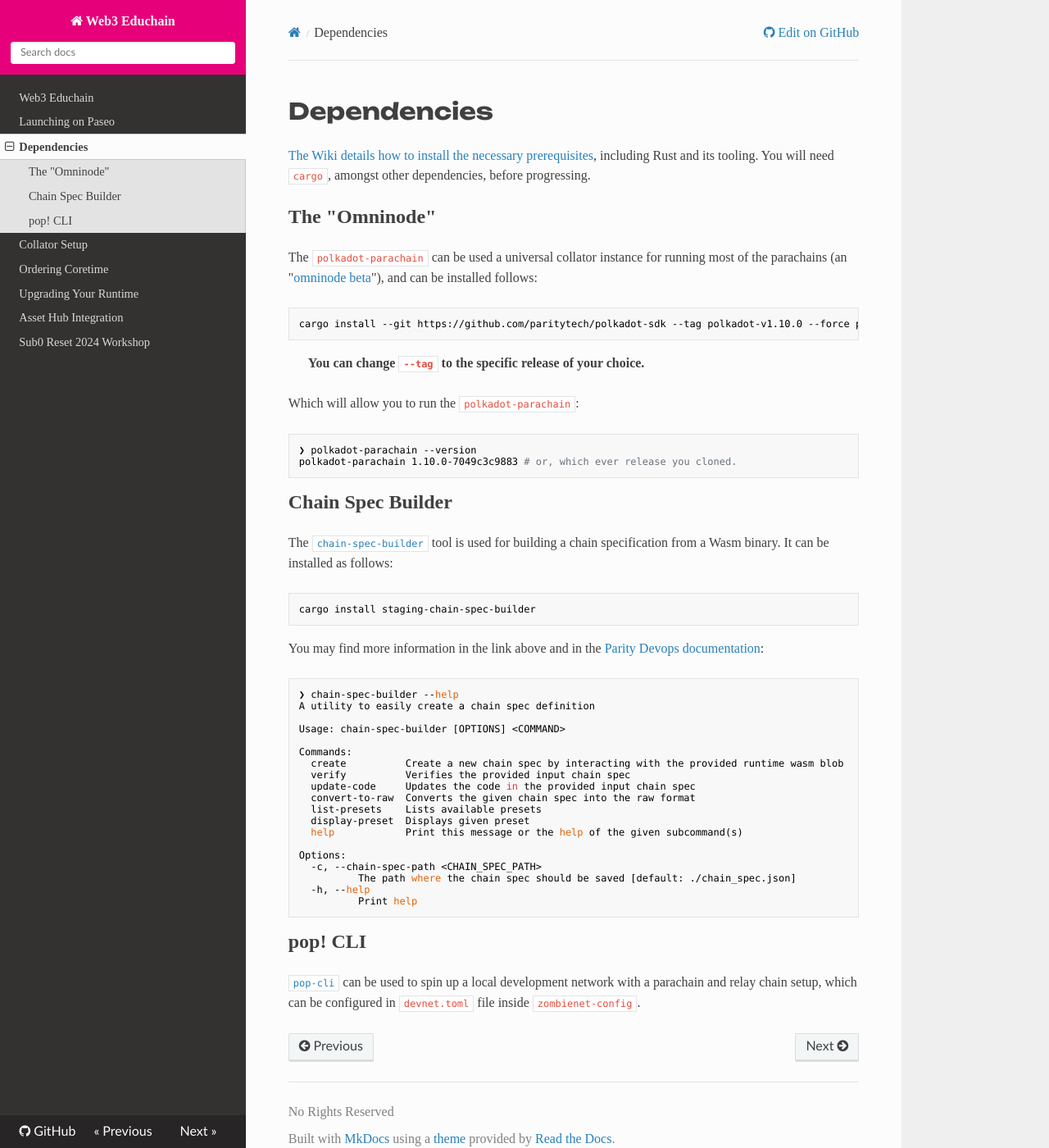
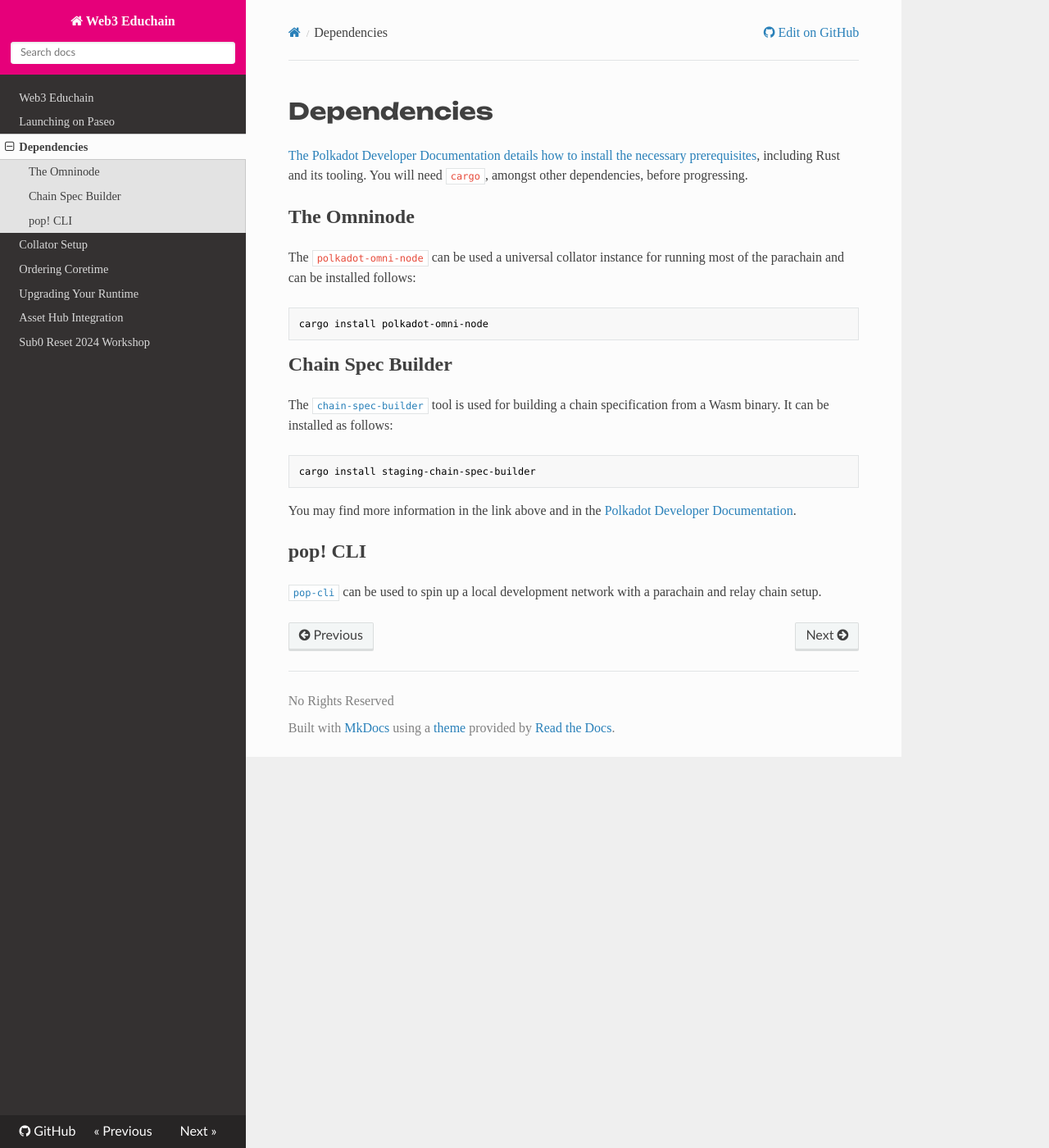
Before and after one commit to w3f/educhain, an MkDocs documentation site: the page built from docs/install.md, in a window 1280 px wide and 1400 px high. Shown: the whole window at 82% size. Built offline with MkDocs 1.6.1, drawn with Linux system fonts in a browser that asks for light colours; nearby versions of some CDN libraries.

Commit message:
remove refrences to polkadot-parachain

````diff
--- a/docs/install.md
+++ b/docs/install.md
@@ -1,23 +1,13 @@
 # Dependencies
 
-[The Wiki details how to install the necessary prerequisites](https://guide.kusama.network/docs/build-guides-install-deps/), including Rust and its tooling. You will need `cargo`, amongst other dependencies, before progressing.
+[The Polkadot Developer Documentation details how to install the necessary prerequisites](https://docs.polkadot.com/develop/parachains/install-polkadot-sdk/), including Rust and its tooling. You will need `cargo`, amongst other dependencies, before progressing.
 
-## The "Omninode"
+## The Omninode
 
-The `polkadot-parachain` can be used a universal collator instance for running most of the parachains (an "[omninode beta](https://forum.polkadot.network/t/polkadot-parachain-omni-node-gathering-ideas-and-feedback/7823)"), and can be installed follows:
+The `polkadot-omni-node` can be used a universal collator instance for running most of the parachain and can be installed follows:
 
 ```sh
-cargo install --git https://github.com/paritytech/polkadot-sdk --tag polkadot-v1.10.0 --force polkadot-parachain-bin
-```
-
-
-> **You can change `--tag` to the specific release of your choice.**
-
-Which will allow you to run the `polkadot-parachain`:
-
-```sh
-❯ polkadot-parachain --version
-polkadot-parachain 1.10.0-7049c3c9883 # or, which ever release you cloned.
+cargo install polkadot-omni-node
 ```
 
 ## Chain Spec Builder
@@ -28,30 +18,8 @@
 cargo install staging-chain-spec-builder
 ```
 
-You may find more information in the link above and in the [Parity Devops documentation](https://paritytech.github.io/devops-guide/explanations/chainspecs.html):
-
-```sh
-❯ chain-spec-builder --help
-A utility to easily create a chain spec definition
-
-Usage: chain-spec-builder [OPTIONS] <COMMAND>
-
-Commands:
-  create          Create a new chain spec by interacting with the provided runtime wasm blob
-  verify          Verifies the provided input chain spec
-  update-code     Updates the code in the provided input chain spec
-  convert-to-raw  Converts the given chain spec into the raw format
-  list-presets    Lists available presets
-  display-preset  Displays given preset
-  help            Print this message or the help of the given subcommand(s)
-
-Options:
-  -c, --chain-spec-path <CHAIN_SPEC_PATH>
-          The path where the chain spec should be saved [default: ./chain_spec.json]
-  -h, --help
-          Print help
-```
+You may find more information in the link above and in the [Polkadot Developer Documentation](https://docs.polkadot.com/develop/parachains/deployment/generate-chain-specs/).
 
 ## pop! CLI
 
-[`pop-cli`](https://github.com/r0gue-io/pop-cli?tab=readme-ov-file#install) can be used to spin up a local development network with a parachain and relay chain setup, which can be configured in `devnet.toml` file inside `zombienet-config`.
+[`pop-cli`](https://github.com/r0gue-io/pop-cli?tab=readme-ov-file#install) can be used to spin up a local development network with a parachain and relay chain setup.
````
Also changed, not shown: docs/collator.md (+6 -6 lines).
